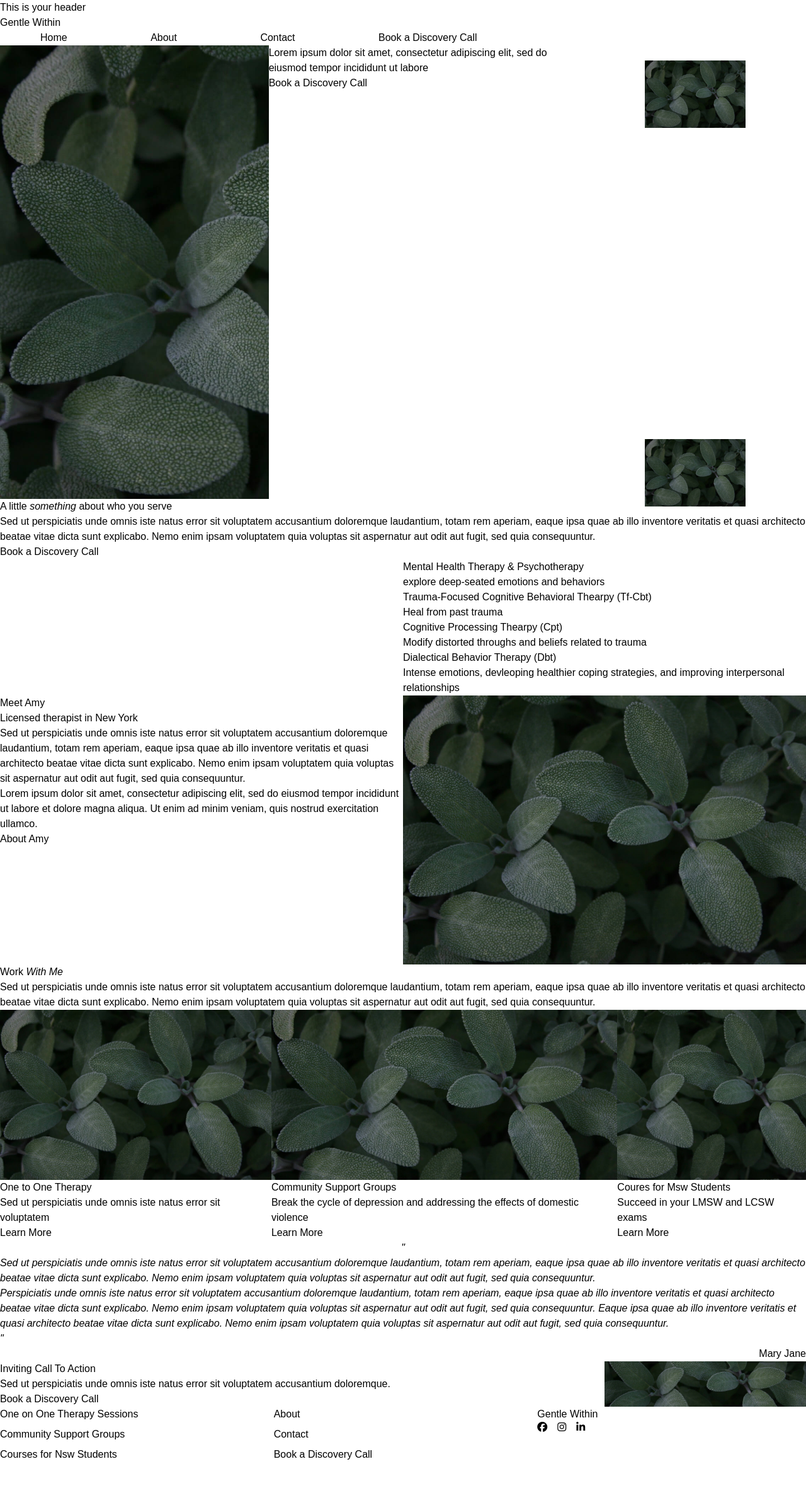
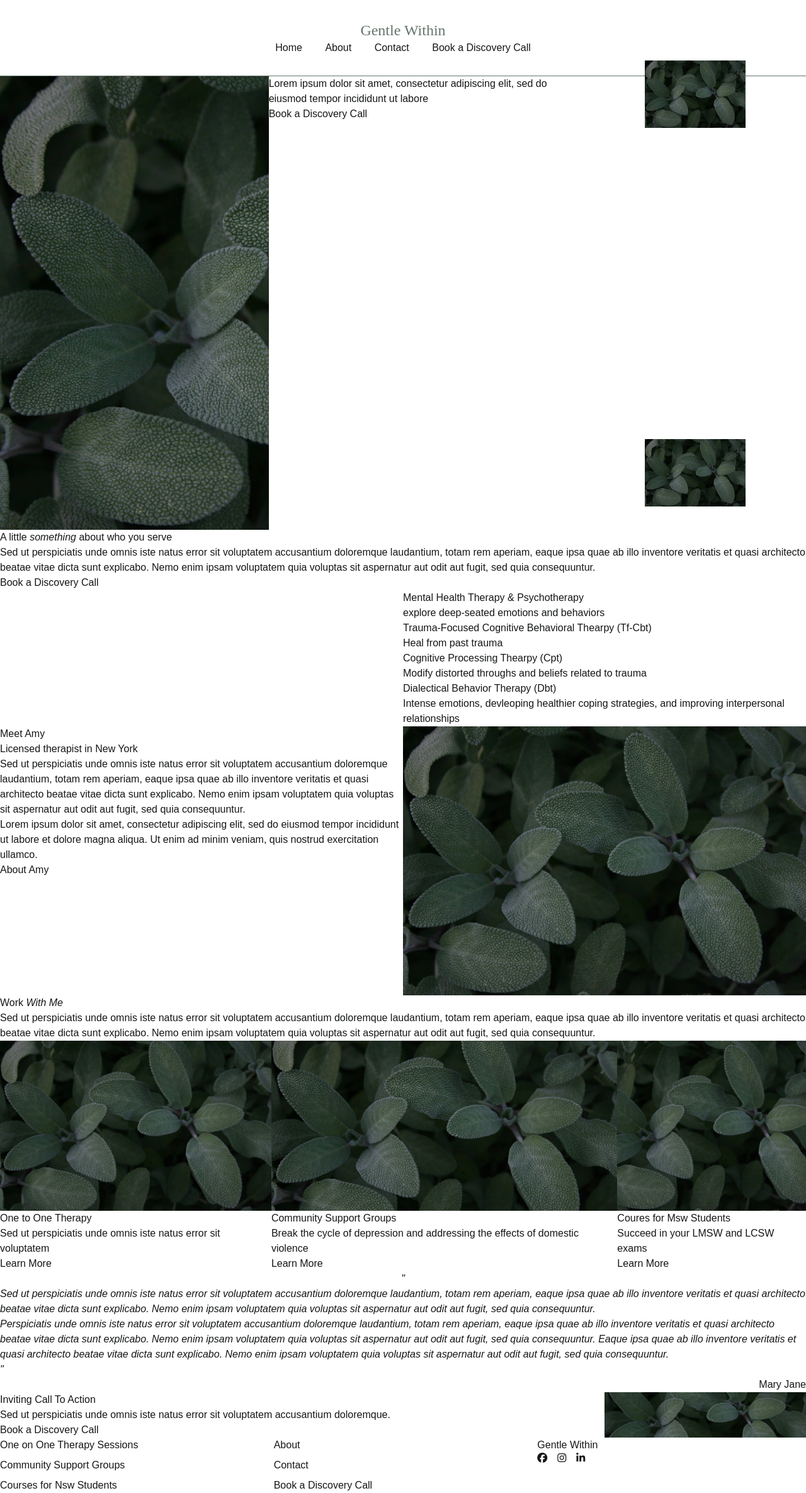
Before and after one commit to brittwoodard/gentle-within, a Jekyll site: the page built from index.html, in a window 1280 px wide. Shown: the whole page at 63% size. Built offline with Jekyll 4.4.1, drawn with Linux system fonts in a browser that asks for light colours; nearby versions of some CDN libraries; some web fonts are replaced; before the commit the page ends 2321 px from its top, so only the background shows below that.

Commit message:
header and style setup

```diff
--- a/_includes/head.html
+++ b/_includes/head.html
@@ -25,8 +25,9 @@
 <meta property="og:url" content="{{ site.url }}{{ page.url }}">
 
 <!------------ Fonts  ------------>
+<link rel="stylesheet" href="https://use.typekit.net/nol8keq.css">
 
-<!-- Font Awesome -->
+<!------------ Font Awesome ------------>
 <link rel="stylesheet" href="https://cdnjs.cloudflare.com/ajax/libs/font-awesome/6.5.1/css/all.min.css" integrity="sha512-DTOQO9RWCH3ppGqcWaEA1BIZOC6xxalwEsw9c2QQeAIftl+Vegovlnee1c9QX4TctnWMn13TZye+giMm8e2LwA==" crossorigin="anonymous" referrerpolicy="no-referrer" />
 
 <!------------ Tailwind Stylesheet  ------------>
--- /dev/null
+++ b/_includes/site-header.html
@@ -0,0 +1,9 @@
+<!-- Site Header -->
+<section class="bg-image-style py-8 border-b border-dark text-center" style="background-image: url('#');">
+    <a class="font-serif text-dark text-2xl" href="/index.html">Gentle Within</a>
+    <nav>
+        {% for item in site.data.navigation.header %}
+        <a href="{{ item.url }}" class="px-2 mx-2">{{ item.title }}</a>
+        {% endfor %}
+    </nav>
+</section>
--- a/_layouts/default.html
+++ b/_layouts/default.html
@@ -9,7 +9,7 @@
 
 <body>
 
-    <header> This is your header </header>
+    {% include site-header.html %}
 
     {{content}}
 
--- a/assets/css/style.css
+++ b/assets/css/style.css
@@ -1,5 +1,12 @@
+/* Fonts
+font-family: europa, sans-serif; 300, 400, 700
+font-family: ibarra-real-nova, serif; 400, 700
+ */
+
+
 /* ----------- Import Tailwind -----*/
-/* ! tailwindcss v3.4.3 | MIT License | https://tailwindcss.com*/
+/* ! tailwindcss v3.4.3 | MIT License | https://tailwindcss.com
+ */
 /*
 1. Prevent padding and border from affecting element width. (https://github.com/mozdevs/cssremedy/issues/4)
 2. Allow adding a border to an element by just adding a border-width. (https://github.com/tailwindcss/tailwindcss/pull/116)
@@ -32,7 +39,7 @@ html,
   -moz-tab-size: 4; /* 3 */
   -o-tab-size: 4;
      tab-size: 4; /* 3 */
-  font-family: Montserrat, sans-serif; /* 4 */
+  font-family: europa, sans-serif; /* 4 */
   font-feature-settings: normal; /* 5 */
   font-variation-settings: normal; /* 6 */
   -webkit-tap-highlight-color: transparent; /* 7 */
@@ -330,12 +337,21 @@ html {
   scroll-behavior: smooth;
 }
 body {
-  background-color: #;
-  font-family: Montserrat, sans-serif;
+  font-family: europa, sans-serif;
   font-weight: 300;
-  color: #;
+  --tw-text-opacity: 1;
+  color: rgb(20 23 21 / var(--tw-text-opacity));
   -webkit-font-smoothing: antialiased;
   -moz-osx-font-smoothing: grayscale;
+}
+nav a:hover {
+  --tw-text-opacity: 1;
+  color: rgb(179 123 100 / var(--tw-text-opacity));
+  transition-property: color, background-color, border-color, text-decoration-color, fill, stroke, opacity, box-shadow, transform, filter, -webkit-backdrop-filter;
+  transition-property: color, background-color, border-color, text-decoration-color, fill, stroke, opacity, box-shadow, transform, filter, backdrop-filter;
+  transition-property: color, background-color, border-color, text-decoration-color, fill, stroke, opacity, box-shadow, transform, filter, backdrop-filter, -webkit-backdrop-filter;
+  transition-timing-function: cubic-bezier(0.4, 0, 0.2, 1);
+  transition-duration: 500ms;
 }
 *, ::before, ::after {
   --tw-border-spacing-x: 0;
@@ -456,7 +472,8 @@ body {
   --tw-ring-offset-shadow: var(--tw-ring-inset) 0 0 0 var(--tw-ring-offset-width) var(--tw-ring-offset-color);
   --tw-ring-shadow: var(--tw-ring-inset) 0 0 0 calc(2px + var(--tw-ring-offset-width)) var(--tw-ring-color);
   box-shadow: var(--tw-ring-offset-shadow), var(--tw-ring-shadow), var(--tw-shadow, 0 0 #0000);
-  --tw-ring-color: #;
+  --tw-ring-opacity: 1;
+  --tw-ring-color: rgb(207 209 198 / var(--tw-ring-opacity));
 }
 .fixed {
   position: fixed;
@@ -467,23 +484,11 @@ body {
 .bottom-0 {
   bottom: 0px;
 }
+.bottom-24 {
+  bottom: 6rem;
+}
 .left-0 {
   left: 0px;
-}
-.left-1\/2 {
-  left: 50%;
-}
-.top-\[-50px\] {
-  top: -50px;
-}
-.left-10p {
-  left: 10%;
-}
-.top-10p {
-  top: 10%;
-}
-.right-10p {
-  right: 10%;
 }
 .right-24 {
   right: 6rem;
@@ -491,14 +496,14 @@ body {
 .top-24 {
   top: 6rem;
 }
-.bottom-24 {
-  bottom: 6rem;
+.z-10 {
+  z-index: 10;
 }
 .z-20 {
   z-index: 20;
 }
-.z-10 {
-  z-index: 10;
+.col-span-1 {
+  grid-column: span 1 / span 1;
 }
 .col-span-2 {
   grid-column: span 2 / span 2;
@@ -506,11 +511,12 @@ body {
 .col-span-3 {
   grid-column: span 3 / span 3;
 }
-.col-span-1 {
-  grid-column: span 1 / span 1;
-}
 .m-2 {
   margin: 0.5rem;
+}
+.mx-2 {
+  margin-left: 0.5rem;
+  margin-right: 0.5rem;
 }
 .mx-4 {
   margin-left: 1rem;
@@ -528,9 +534,6 @@ body {
 .mt-4 {
   margin-top: 1rem;
 }
-.mb-2 {
-  margin-bottom: 0.5rem;
-}
 .block {
   display: block;
 }
@@ -543,45 +546,35 @@ body {
 .hidden {
   display: none;
 }
+.h-auto {
+  height: auto;
+}
 .h-screen {
   height: 100vh;
 }
-.h-auto {
-  height: auto;
+.min-h-\[30vh\] {
+  min-height: 30vh;
 }
 .min-h-\[80vh\] {
   min-height: 80vh;
 }
-.min-h-\[30vh\] {
-  min-height: 30vh;
+.w-40 {
+  width: 10rem;
 }
 .w-full {
   width: 100%;
 }
-.w-40 {
-  width: 10rem;
-}
 .flex-grow {
   flex-grow: 1;
-}
-.-translate-x-1\/2 {
-  --tw-translate-x: -50%;
-  transform: translate(var(--tw-translate-x), var(--tw-translate-y)) rotate(var(--tw-rotate)) skewX(var(--tw-skew-x)) skewY(var(--tw-skew-y)) scaleX(var(--tw-scale-x)) scaleY(var(--tw-scale-y));
-}
-.transform {
-  transform: translate(var(--tw-translate-x), var(--tw-translate-y)) rotate(var(--tw-rotate)) skewX(var(--tw-skew-x)) skewY(var(--tw-skew-y)) scaleX(var(--tw-scale-x)) scaleY(var(--tw-scale-y));
 }
 .cursor-pointer {
   cursor: pointer;
 }
-.grid-cols-3 {
-  grid-template-columns: repeat(3, minmax(0, 1fr));
-}
 .grid-cols-2 {
   grid-template-columns: repeat(2, minmax(0, 1fr));
 }
-.grid-cols-5 {
-  grid-template-columns: repeat(5, minmax(0, 1fr));
+.grid-cols-3 {
+  grid-template-columns: repeat(3, minmax(0, 1fr));
 }
 .grid-cols-4 {
   grid-template-columns: repeat(4, minmax(0, 1fr));
@@ -604,9 +597,6 @@ body {
 .gap-4 {
   gap: 1rem;
 }
-.gap-8 {
-  gap: 2rem;
-}
 .space-x-4 > :not([hidden]) ~ :not([hidden]) {
   --tw-space-x-reverse: 0;
   margin-right: calc(1rem * var(--tw-space-x-reverse));
@@ -624,22 +614,12 @@ body {
   border-bottom-width: 1px;
 }
 .border-dark {
-  border-color: #;
-}
-.border-black {
   --tw-border-opacity: 1;
-  border-color: rgb(0 0 0 / var(--tw-border-opacity));
+  border-color: rgb(102 118 108 / var(--tw-border-opacity));
 }
 .bg-light {
-  background-color: #;
-}
-.bg-yellow-400 {
   --tw-bg-opacity: 1;
-  background-color: rgb(250 204 21 / var(--tw-bg-opacity));
-}
-.bg-gray-800 {
-  --tw-bg-opacity: 1;
-  background-color: rgb(31 41 55 / var(--tw-bg-opacity));
+  background-color: rgb(242 242 240 / var(--tw-bg-opacity));
 }
 .p-2 {
   padding: 0.5rem;
@@ -647,22 +627,22 @@ body {
 .p-5p {
   padding: 5%;
 }
-.p-8 {
-  padding: 2rem;
+.px-2 {
+  padding-left: 0.5rem;
+  padding-right: 0.5rem;
 }
-.px-8 {
-  padding-left: 2rem;
-  padding-right: 2rem;
-}
-.py-1 {
-  padding-top: 0.25rem;
-  padding-bottom: 0.25rem;
+.py-8 {
+  padding-top: 2rem;
+  padding-bottom: 2rem;
 }
 .text-center {
   text-align: center;
 }
 .text-right {
   text-align: right;
+}
+.font-serif {
+  font-family: ibarra-real-nova, serif;
 }
 .text-2xl {
   font-size: 1.5rem;
@@ -672,16 +652,9 @@ body {
   font-size: 1.125rem;
   line-height: 1.75rem;
 }
-.font-semibold {
-  font-weight: 600;
-}
-.text-white {
+.text-dark {
   --tw-text-opacity: 1;
-  color: rgb(255 255 255 / var(--tw-text-opacity));
-}
-.drop-shadow-lg {
-  --tw-drop-shadow: drop-shadow(0 10px 8px rgb(0 0 0 / 0.04)) drop-shadow(0 4px 3px rgb(0 0 0 / 0.1));
-  filter: var(--tw-blur) var(--tw-brightness) var(--tw-contrast) var(--tw-grayscale) var(--tw-hue-rotate) var(--tw-invert) var(--tw-saturate) var(--tw-sepia) var(--tw-drop-shadow);
+  color: rgb(102 118 108 / var(--tw-text-opacity));
 }
 
 
@@ -700,10 +673,3 @@ body {
     width: 40%;
   }
 }
-
-@media (min-width: 1024px) {
-  .lg\:px-16 {
-    padding-left: 4rem;
-    padding-right: 4rem;
-  }
-}
--- a/index.html
+++ b/index.html
@@ -86,15 +86,7 @@ seo:
   hide-from-google: true
 ---
 
-<!-- Site Header -->
-<section>
-  <p>Gentle Within</p>
-  <nav>
-  {% for item in site.data.navigation.header %}
-    <a href="{{ item.url }}" class="py-1 px-8 lg:px-16">{{ item.title }}</a>
-  {% endfor %}
-  </nav>
-</section>
+
 
 
 <!-- Hero Banner -->
```
Also changed, not shown: style.css (+11 -1 lines), tailwind.config.js (+7 -6 lines).
